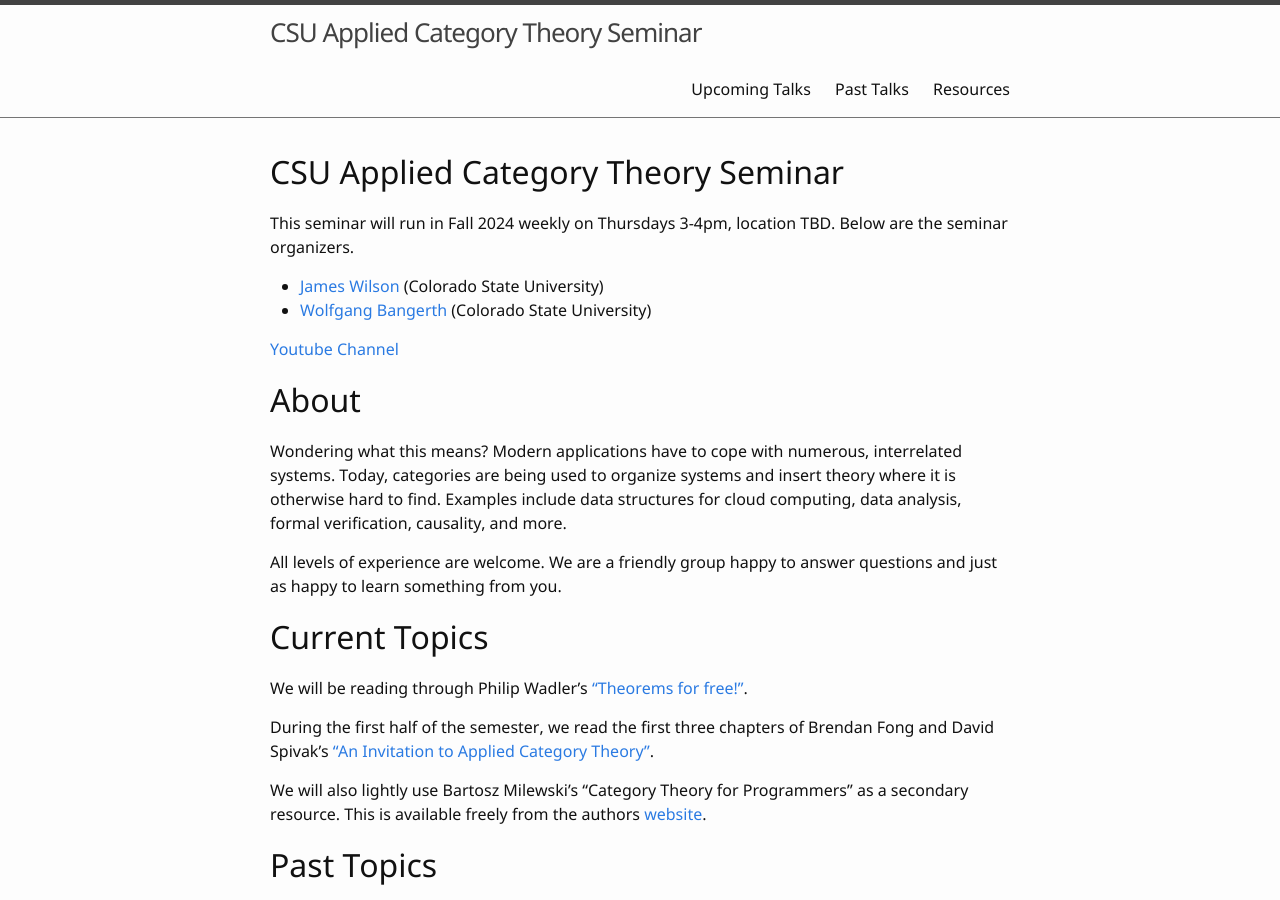
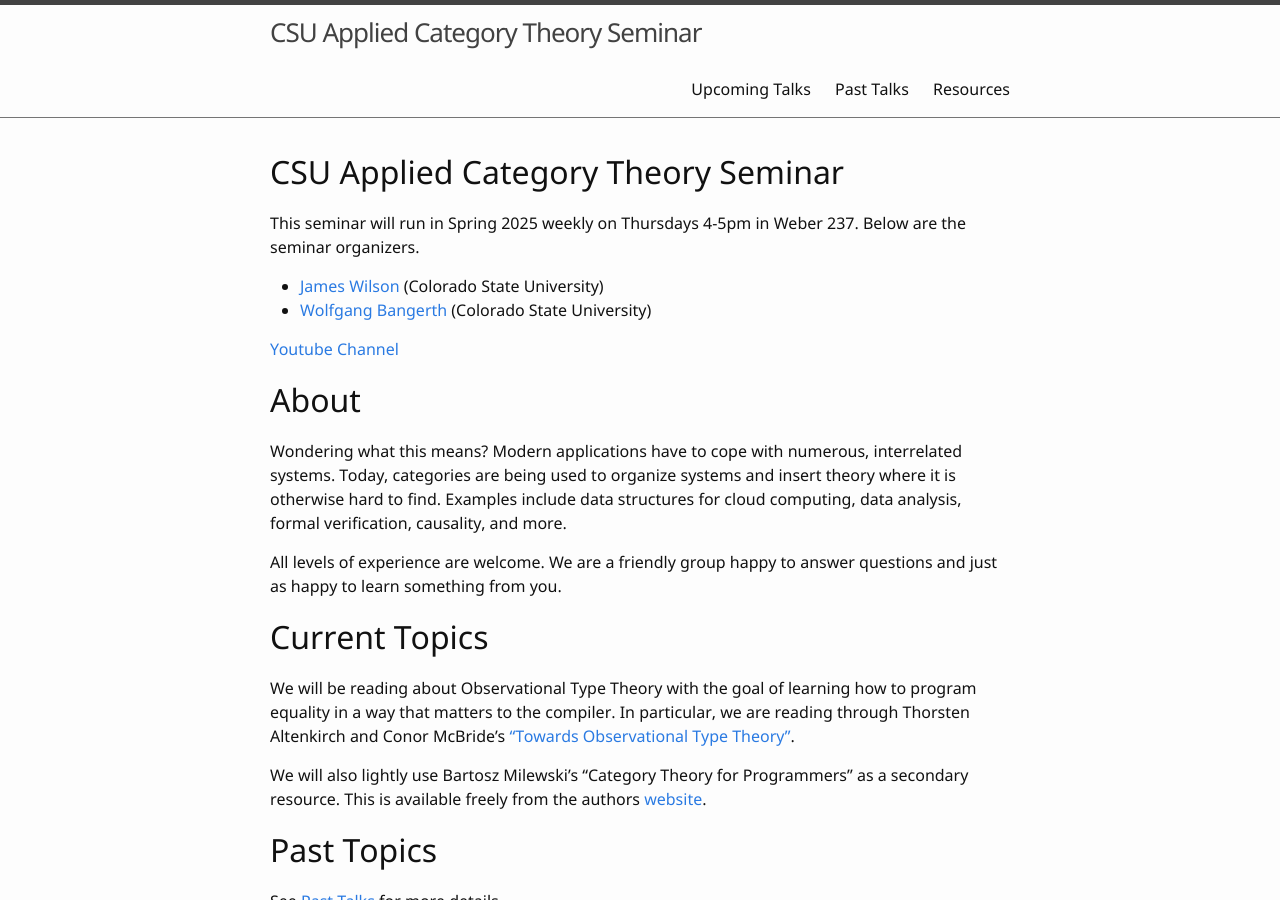
Before and after one commit to csu-applied-category-theory/csu-applied-category-theory.github.io, a Jekyll site: the page built from index.md, in a window 1280 px wide and 900 px high. Built offline with Jekyll 4.4.1, drawn with Linux system fonts in a browser that asks for light colours.

Commit message:
Update index.md

```diff
--- a/index.md
+++ b/index.md
@@ -4,7 +4,7 @@ title: Home
 
 # CSU Applied Category Theory Seminar
 
-This seminar will run in Fall 2024 weekly on Thursdays 3-4pm, location TBD. Below are the seminar organizers.
+This seminar will run in Spring 2025 weekly on Thursdays 4-5pm in Weber 237. Below are the seminar organizers.
 
 
 - [James Wilson](https://www.math.colostate.edu/~jwilson/wilson.html){:target="_blank"} (Colorado State University)
@@ -20,9 +20,7 @@ All levels of experience are welcome. We are a friendly group happy to answer qu
 
 # Current Topics
 
-We will be reading through Philip Wadler's ["Theorems for free!"](https://people.mpi-sws.org/~dreyer/tor/papers/wadler.pdf){:target="_blank"}.
-
-During the first half of the semester, we read the first three chapters of Brendan Fong and David Spivak's ["An Invitation to Applied Category Theory"](https://arxiv.org/abs/1803.05316){:target="_blank"}.
+We will be reading about Observational Type Theory with the goal of learning how to program equality in a way that matters to the compiler. In particular, we are reading through Thorsten Altenkirch and Conor McBride's ["Towards Observational Type Theory"](http://www.strictlypositive.org/ott.pdf){:target="_blank"}.
 
 We will also lightly use Bartosz Milewski's "Category Theory for Programmers" as a secondary resource. This is available freely from the authors [website](https://bartoszmilewski.com/2014/10/28/category-theory-for-programmers-the-preface/){:target="_blank"}.
 
```
